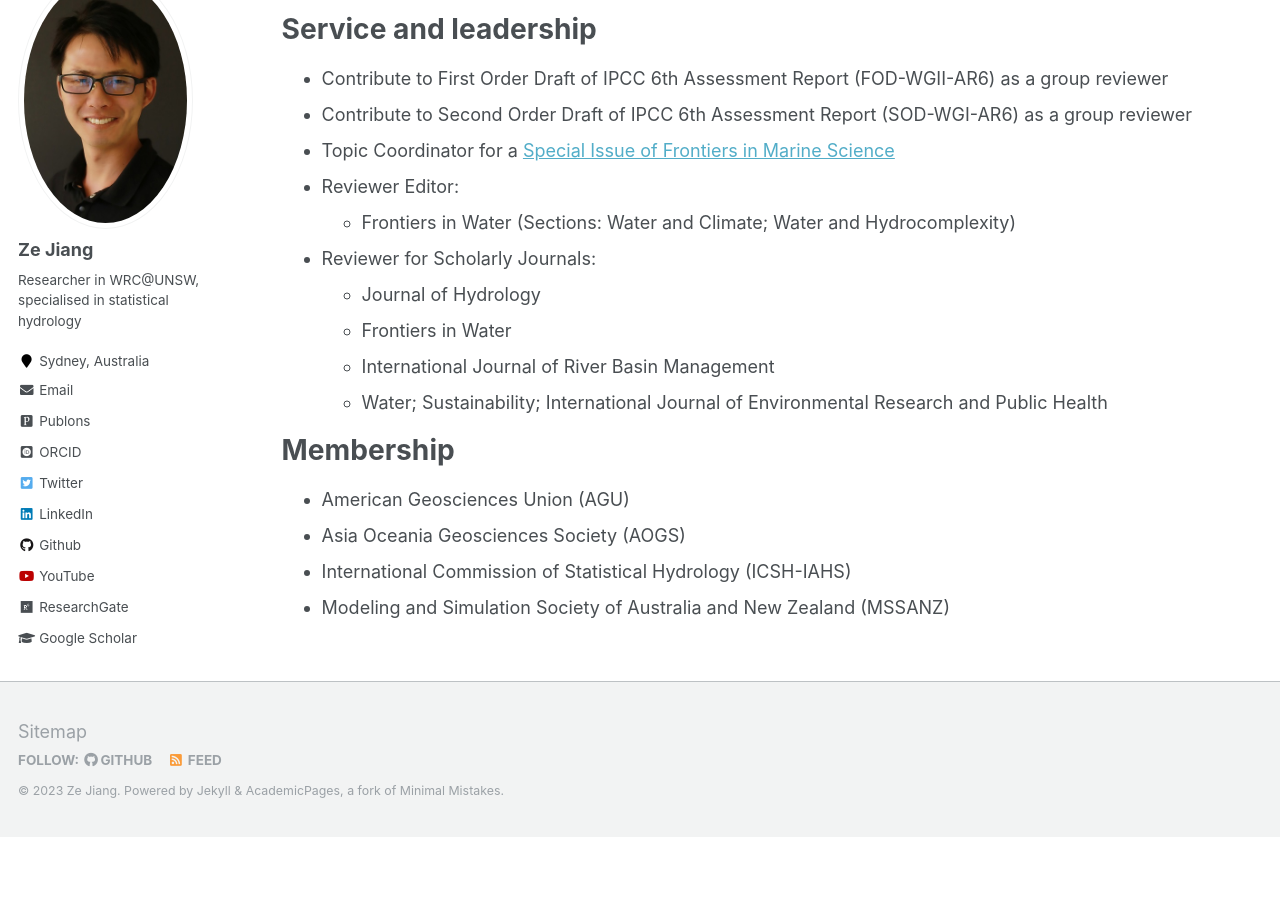
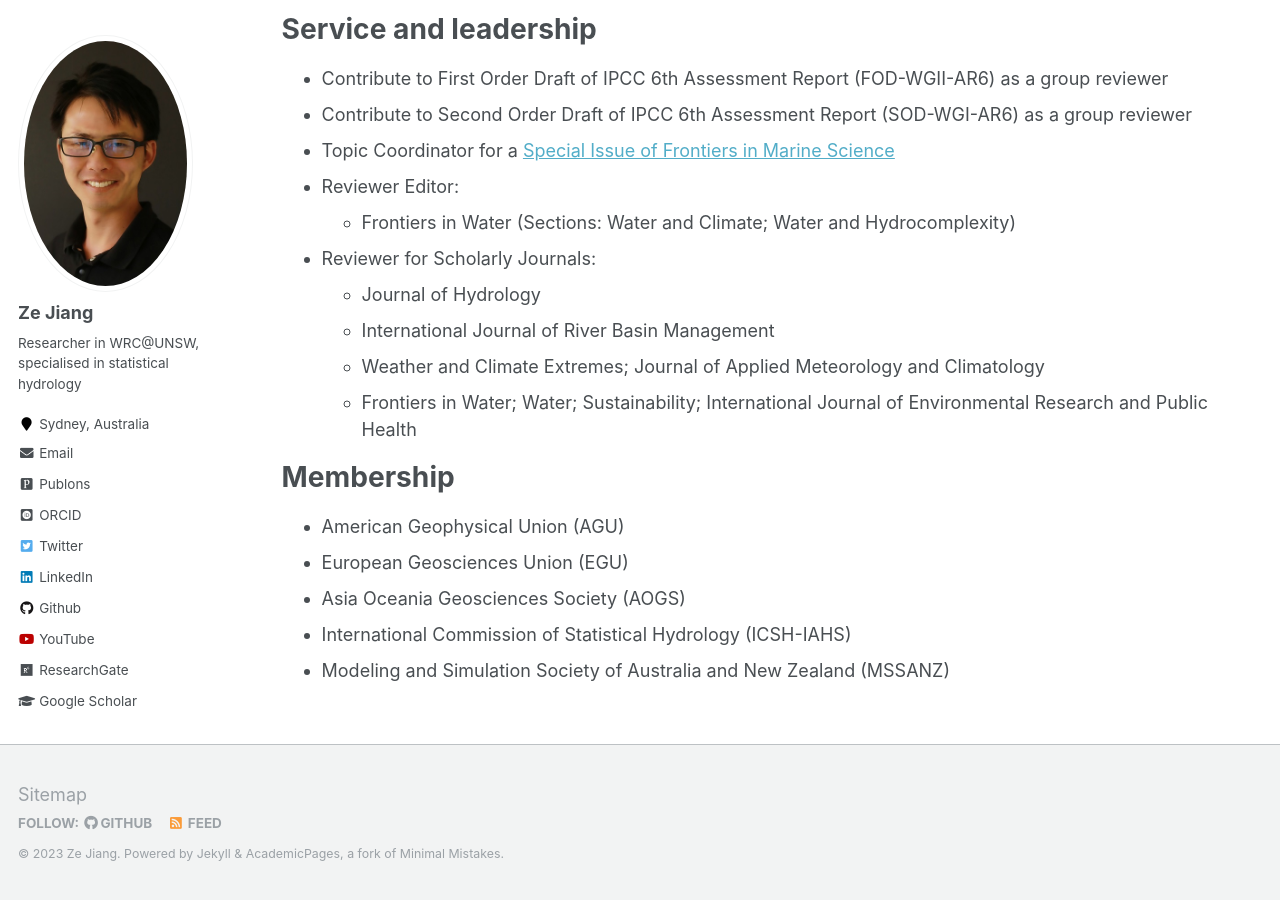
Before and after one commit to zejiang-unsw/zejiang-unsw.github.io, a Jekyll site: the page built from _pages/cv.md, in a window 1280 px wide and 900 px high, scrolled down 4524 px. Built offline with Jekyll 4.4.1, drawn with Linux system fonts in a browser that asks for light colours; some web fonts are replaced; before the commit the page ends 5361 px from its top, so only the background shows below that.

Commit message:
Update cv.md

```diff
--- a/_pages/cv.md
+++ b/_pages/cv.md
@@ -97,13 +97,14 @@ Service and leadership
   + Frontiers in Water (Sections: Water and Climate; Water and Hydrocomplexity)
 * Reviewer for Scholarly Journals:
   + Journal of Hydrology
-  + Frontiers in Water
   + International Journal of River Basin Management
-  + Water; Sustainability; International Journal of Environmental Research and Public Health
+  + Weather and Climate Extremes; Journal of Applied Meteorology and Climatology
+  + Frontiers in Water; Water; Sustainability; International Journal of Environmental Research and Public Health
 
 Membership
 ======
-* American Geosciences Union (AGU)
+* American Geophysical Union (AGU)
+* European Geosciences Union (EGU)
 * Asia Oceania Geosciences Society (AOGS)
 * International Commission of Statistical Hydrology (ICSH-IAHS)
 * Modeling and Simulation Society of Australia and New Zealand (MSSANZ)
```
